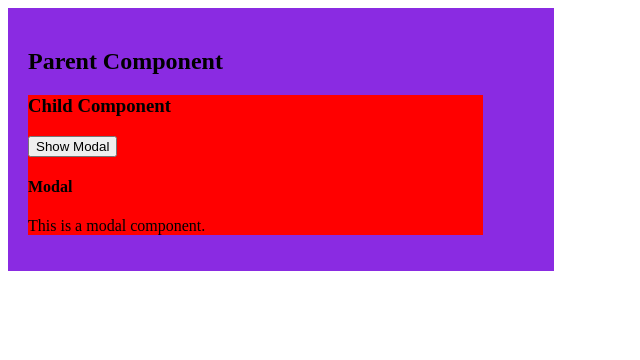
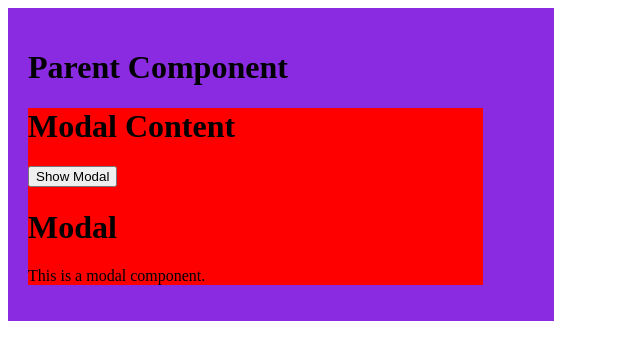
Before and after one commit to acciojob/lift-state-up-1-AmeyPank, a React app: page / in a window 1280 px wide. Both pictures are taken after a click on the button "Show Modal". Shown: the top 360 px of the page, without its empty margins (0-640 px from the left). Built offline with nearby package versions, Linux system fonts and the light colour scheme.

Commit message:
<h1>Modal Content</h1>

```diff
--- a/src/components/App.js
+++ b/src/components/App.js
@@ -1,7 +1,7 @@
 
 import React from "react";
 import './../styles/App.css';
-import ParentComponent from "./ParentComponent"
+import ParentComponent from "./Parent"
 const App = () => {
   return (
         <ParentComponent/>
--- a/src/components/ParentComponent.js
+++ b/src/components/Parent.js
@@ -1,6 +1,6 @@
 import React, { useState } from 'react';
 
-const ParentComponent = () => {
+const Parent = () => {
   const [showModal, setShowModal] = useState(false);
 
   const handleButtonClick = () => {
@@ -9,7 +9,7 @@ const ParentComponent = () => {
 
   return (
     <div className="parent">
-      <h2>Parent Component</h2>
+      <h1>Parent Component</h1>
       <ChildComponent showModal={showModal} handleButtonClick={handleButtonClick} />
     </div>
   );
@@ -18,7 +18,7 @@ const ParentComponent = () => {
 const ChildComponent = ({ showModal, handleButtonClick }) => {
   return (
     <div className="child">
-      <h3>Child Component</h3>
+      <h1>Modal Content</h1>
       <button onClick={handleButtonClick}>Show Modal</button>
       {showModal && <Modal />}
     </div>
@@ -28,10 +28,10 @@ const ChildComponent = ({ showModal, handleButtonClick }) => {
 const Modal = () => {
   return (
     <div className="modal">
-      <h4>Modal</h4>
+      <h1>Modal</h1>
       <p>This is a modal component.</p>
     </div>
   );
 };
 
-export default ParentComponent;
+export default Parent;
```
